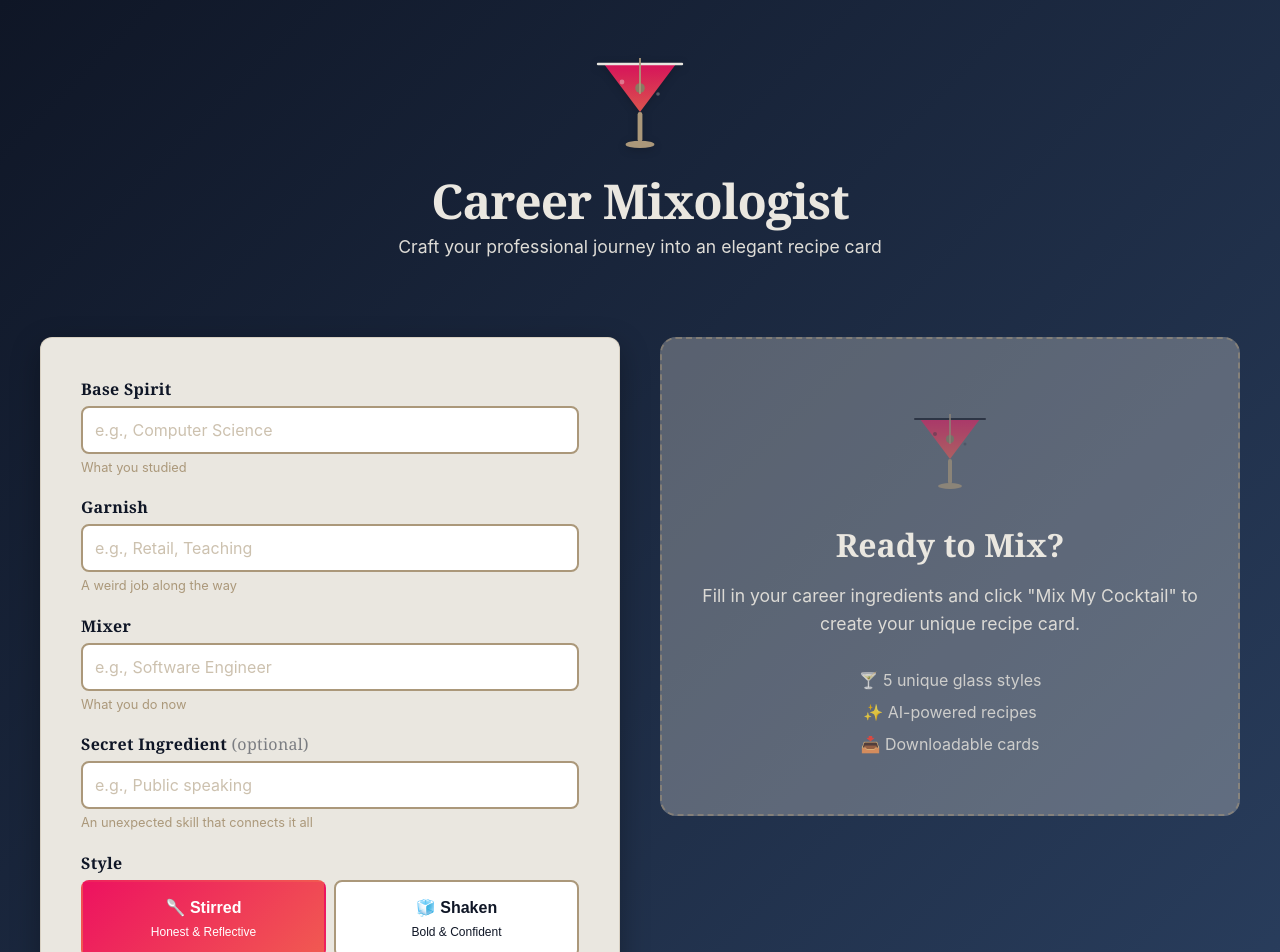
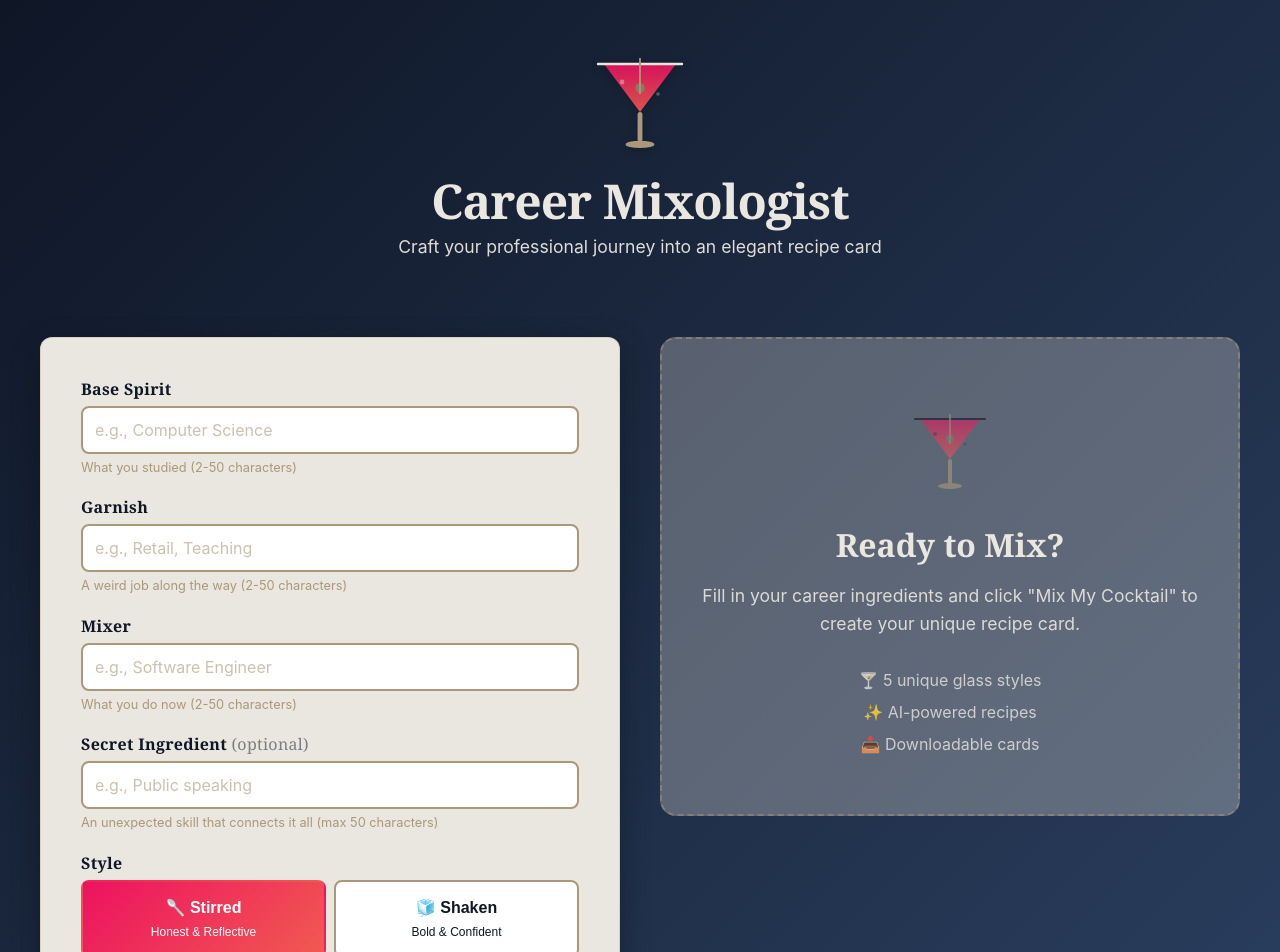
Before and after one commit to graceklean/career-mixologist, a React (Vite) app: page / in a window 1280 px wide. Shown: the top 952 px of the page. Built offline with nearby package versions, Linux system fonts and the light colour scheme; no server answers.

Commit message:
Add better error handling and input validation

```diff
--- a/src/App.jsx
+++ b/src/App.jsx
@@ -240,7 +240,20 @@ Generate ONLY a JSON response (no markdown, no code blocks) with this exact stru
       const cocktailData = JSON.parse(cleanedResponse);
       setCocktail(cocktailData);
     } catch (err) {
-      setError(err.message || 'Something went wrong. Please try again.');
+      // Better error handling
+      let errorMessage = 'Something went wrong. Please try again.';
+
+      if (err.message.includes('429') || err.message.includes('quota')) {
+        errorMessage = 'API rate limit reached. Please wait a moment and try again.';
+      } else if (err.message.includes('API key')) {
+        errorMessage = 'API key issue. Please check your configuration.';
+      } else if (err.message.includes('JSON') || err.message.includes('parse')) {
+        errorMessage = 'Generation error. Please try again with different inputs.';
+      } else if (err.message.includes('network') || err.message.includes('fetch')) {
+        errorMessage = 'Network error. Please check your connection and try again.';
+      }
+
+      setError(errorMessage);
       console.error('Error:', err);
     } finally {
       setLoading(false);
@@ -312,8 +325,10 @@ Generate ONLY a JSON response (no markdown, no code blocks) with this exact stru
               value={formData.baseSpirit}
               onChange={handleInputChange}
               required
+              minLength={2}
+              maxLength={50}
             />
-            <div className="helper-text">What you studied</div>
+            <div className="helper-text">What you studied (2-50 characters)</div>
           </div>
 
           <div className="form-group">
@@ -326,8 +341,10 @@ Generate ONLY a JSON response (no markdown, no code blocks) with this exact stru
               value={formData.garnish}
               onChange={handleInputChange}
               required
+              minLength={2}
+              maxLength={50}
             />
-            <div className="helper-text">A weird job along the way</div>
+            <div className="helper-text">A weird job along the way (2-50 characters)</div>
           </div>
 
           <div className="form-group">
@@ -340,8 +357,10 @@ Generate ONLY a JSON response (no markdown, no code blocks) with this exact stru
               value={formData.mixer}
               onChange={handleInputChange}
               required
+              minLength={2}
+              maxLength={50}
             />
-            <div className="helper-text">What you do now</div>
+            <div className="helper-text">What you do now (2-50 characters)</div>
           </div>
 
           <div className="form-group">
@@ -355,8 +374,9 @@ Generate ONLY a JSON response (no markdown, no code blocks) with this exact stru
               placeholder="e.g., Public speaking"
               value={formData.secretIngredient}
               onChange={handleInputChange}
+              maxLength={50}
             />
-            <div className="helper-text">An unexpected skill that connects it all</div>
+            <div className="helper-text">An unexpected skill that connects it all (max 50 characters)</div>
           </div>
 
           <div className="form-group">
```
